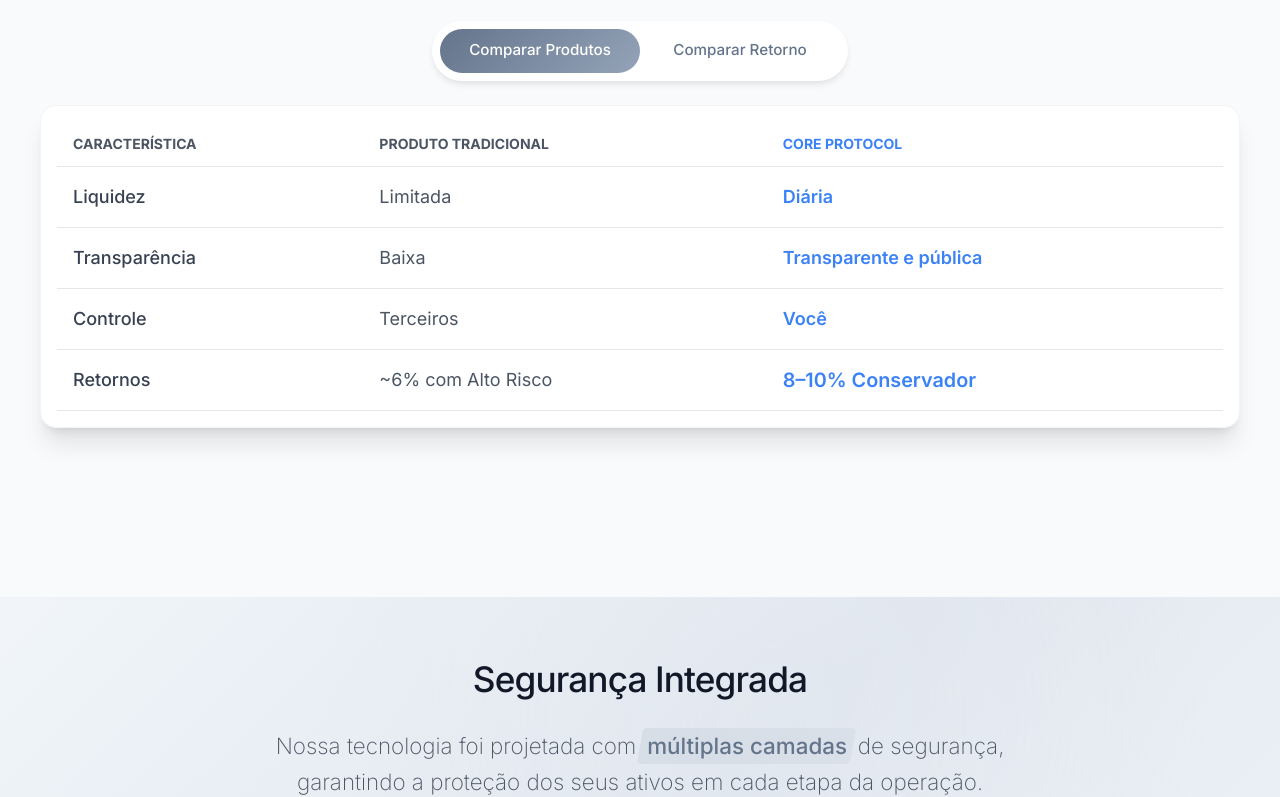
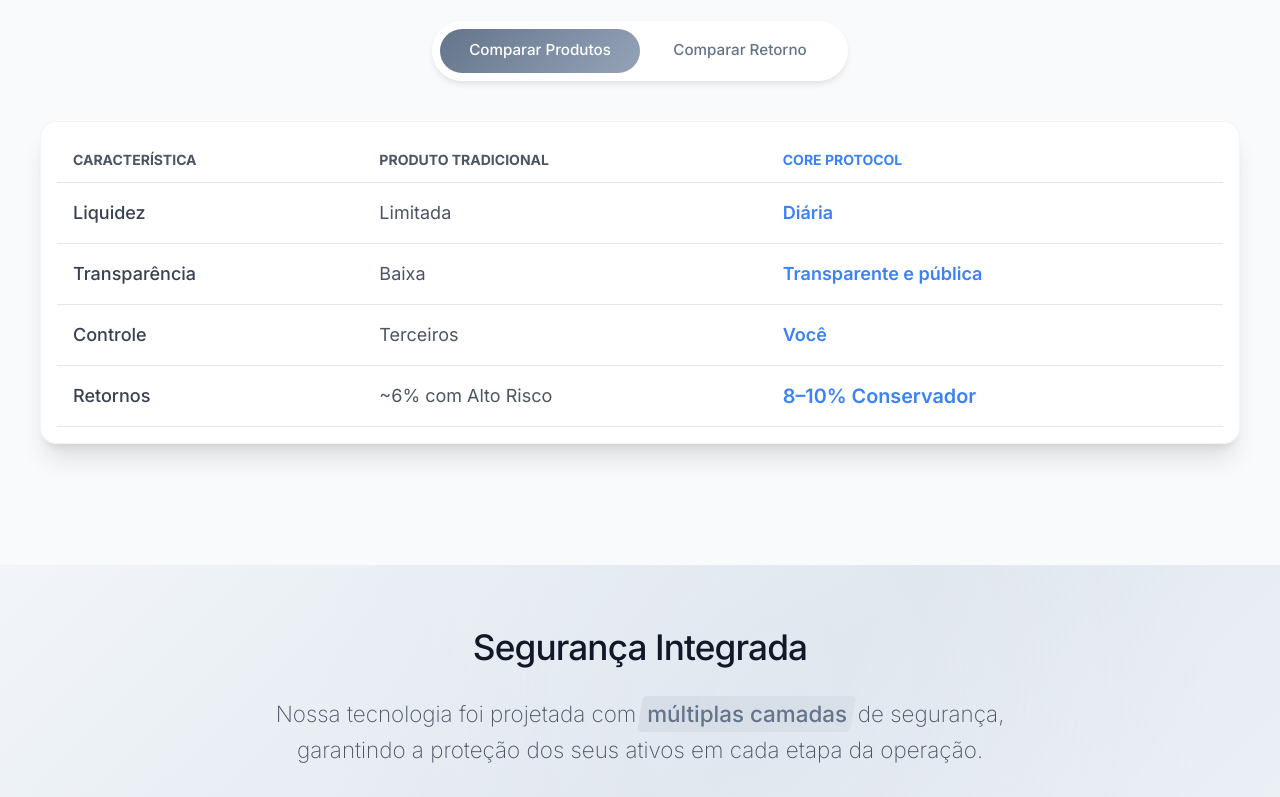
Before and after one commit to ojotapcosta/coreprotocol, a plain HTML site: page index.html in a window 1280 px wide. Shown: the part 1004-1801 px from the top of the page. Drawn offline with nearby package versions, Linux system fonts and the light colour scheme.

Commit message:
Add files via upload

```diff
--- a/index.html
+++ b/index.html
@@ -1869,18 +1869,22 @@
     <div class="neon-glow glow-3"></div>
   </div>
 
+  <!-- Dependências primeiro -->
+  <script src="https://unpkg.com/aos@2.3.1/dist/aos.js"></script>
+  <script src="https://cdnjs.cloudflare.com/ajax/libs/countup.js/2.0.7/countUp.min.js"></script>
+
+  <!-- Script customizado: inicialização do AOS e do toggle -->
   <script>
-    document.addEventListener('DOMContentLoaded', function () {
+    // Inicializa AOS
     AOS.init();
-      typeText();
-
-      // Função genérica para inicializar toggles
+
+    // Função de toggle para a comparação
     function initToggle(containerId, btn1Id, btn2Id, panel1Id, panel2Id, isTable = false) {
       const btn1 = document.getElementById(btn1Id);
       const btn2 = document.getElementById(btn2Id);
       const panel1 = document.getElementById(panel1Id);
       const panel2 = document.getElementById(panel2Id);
-        const toggleBg = document.querySelector(`${containerId} .toggle-background`);
+      const toggleBg = document.querySelector(containerId + ' .toggle-background');
       const tablesContainer = isTable ? document.querySelector('.tables-container') : null;
 
       if (!btn1 || !btn2 || !panel1 || !panel2 || !toggleBg) return;
@@ -1909,16 +1913,8 @@
       btn2.addEventListener('click', () => updateToggleState(true));
     }
 
-      // Inicializa o toggle de problema/solução
-      initToggle(
-        '#problem-solution',
-        'tab-problem',
-        'tab-solution',
-        'panel-problem',
-        'panel-solution'
-      );
-
     // Inicializa o toggle de comparação
+    document.addEventListener('DOMContentLoaded', function () {
       initToggle(
         '#comparison-section',
         'btn-mode1',
@@ -1927,6 +1923,13 @@
         'table-mode2',
         true
       );
+      // Se quiser, inicialize outros toggles aqui também!
+    });
+  </script>
+
+  <script>
+    document.addEventListener('DOMContentLoaded', function () {
+      typeText();
 
       // Scroll functionality
       document.getElementById('scrollToProblem')?.addEventListener('click', function () {
@@ -2094,9 +2097,9 @@
   </section>
 
   <!-- COMPARISON -->
-  <section id="comparison-section" class="py-12 bg-white relative overflow-hidden">
-    <div class="pb-6 container mx-auto relative z-10" style="max-width: 90vw;">
-      <p class="solution-description text-center text-gray-800" style="max-width: 90vw;">
+  <section id="comparison-section" class="pt-12 pb-0 bg-white relative overflow-hidden">
+    <div class="pb-0 mb-0 container mx-auto relative z-10" style="max-width: 90vw;">
+      <p class="solution-description text-center text-gray-800 mb-6" style="max-width: 90vw;">
         Alocamos seus tokens de forma inteligente<br>
         em estratégias DeFi auditadas, oferecendo<br>
         <span class="highlight-word text-[1.1em]">controle total</span> e <span
@@ -2108,14 +2111,14 @@
     <div class="pb-8">
       <div class="text-center">
         <!-- Toggle buttons -->
-        <div class="inline-flex bg-white shadow-lg rounded-full mb-6 toggle-wrapper" role="tablist">
+        <div class="inline-flex bg-white shadow-lg rounded-full mt-6 mb-6 toggle-wrapper" role="tablist">
           <div class="toggle-background"></div>
           <button id="btn-mode1" class="toggle-btn active" role="tab">Comparar Produtos</button>
           <button id="btn-mode2" class="toggle-btn" role="tab">Comparar Retorno</button>
         </div>
 
         <!-- Tables Container -->
-        <div class="tables-wrapper">
+        <div class="tables-wrapper mt-4">
           <div class="tables-container gap-4">
             <!-- Mode 1: Traditional vs Core -->
             <div id="table-mode1" class="table-panel active">
```
Lines whose indentation alone changed are shown as unchanged.
